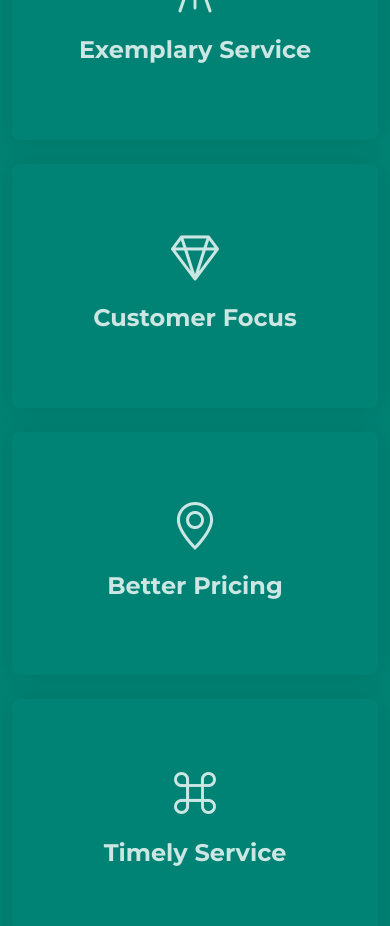
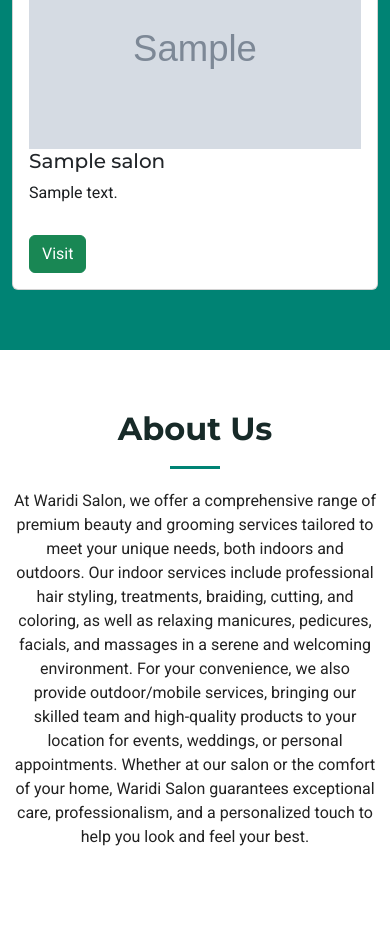
Before and after one commit to charitythedev/WaridiSalonServices, a Django app: page /application/index/ in a window 390 px wide. Shown: the part 845-1771 px from the top of the page. Run offline with Django 5.2, Linux system fonts and the light colour scheme; tables that the repository leaves empty hold one stand-in row (values such as "Sample post"); grey boxes marked "Sample" are stand-in pictures; some libraries are stand-ins or nearby versions.

Commit message:
Implement Home Page Salon Pages, From DB

```diff
--- a/application/admin.py
+++ b/application/admin.py
@@ -1,6 +1,6 @@
 from django.contrib import admin
 
-from application.models import Customer, Salonist, Pricing, Service, ContactRequest
+from application.models import Customer, Salonist, Pricing, Service, ContactRequest, Salon
 
 # Register your models here.
 
@@ -9,3 +9,4 @@ admin.site.register(Salonist)
 admin.site.register(Pricing)
 admin.site.register(Service)
 admin.site.register(ContactRequest)
+admin.site.register(Salon)
--- a/application/templates/index.html
+++ b/application/templates/index.html
@@ -41,7 +41,8 @@
     <div class="topbar d-flex align-items-center">
         <div class="container d-flex justify-content-center justify-content-md-between">
             <div class="contact-info d-flex align-items-center">
-                <i class="bi bi-envelope d-flex align-items-center"><a href="mailto:waridi@gmail.com">waridi@gmail.com</a></i>
+                <i class="bi bi-envelope d-flex align-items-center"><a
+                        href="mailto:waridi@gmail.com">waridi@gmail.com</a></i>
                 <i class="bi bi-phone d-flex align-items-center ms-4"><span><a href="tel:254712345678">+254712345678</a>
 </span></i>
             </div>
@@ -71,28 +72,6 @@
                     <li><a href="{% url 'services' %}">Services</a></li>
                     <li><a href="#pricing">Pricing</a></li>
 
-<!--                    <li><a href="#portfolio">Portfolio</a></li>-->
-<!--                    <li><a href="#team">Team</a></li>-->
-<!--                    <li><a href="blog.html">Blog</a></li>-->
-<!--                    <li class="dropdown"><a href="#"><span>Dropdown</span> -->
-<!--                        <i class="bi bi-chevron-down toggle-dropdown"></i></a>-->
-<!--                        <ul>-->
-<!--                            <li><a href="#">Dropdown 1</a></li>-->
-<!--                            <li class="dropdown"><a href="#"><span>Deep Dropdown</span> <i-->
-<!--                                    class="bi bi-chevron-down toggle-dropdown"></i></a>-->
-<!--                                <ul>-->
-<!--                                    <li><a href="#">Deep Dropdown 1</a></li>-->
-<!--                                    <li><a href="#">Deep Dropdown 2</a></li>-->
-<!--                                    <li><a href="#">Deep Dropdown 3</a></li>-->
-<!--                                    <li><a href="#">Deep Dropdown 4</a></li>-->
-<!--                                    <li><a href="#">Deep Dropdown 5</a></li>-->
-<!--                                </ul>-->
-<!--                            </li>-->
-<!--                            <li><a href="#">Dropdown 2</a></li>-->
-<!--                            <li><a href="#">Dropdown 3</a></li>-->
-<!--                            <li><a href="#">Dropdown 4</a></li>-->
-<!--                        </ul>-->
-<!--                    </li>-->
                     <li><a href="{% url 'contactus' %}">Contact</a></li>
                 </ul>
                 <i class="mobile-nav-toggle d-xl-none bi bi-list"></i>
@@ -121,7 +100,41 @@
                     </div>
                 </div>
                 <div class="col-lg-5 order-1 order-lg-2">
-                    <img src="{% static 'style/assets/img/hero-img.svg' %}" class="img-fluid" alt="">
+                    <div id="carouselExampleCaptions" class="carousel slide">
+                        <div class="carousel-indicators">
+                            <button type="button" data-bs-target="#carouselExampleCaptions" data-bs-slide-to="0"
+                                    class="active" aria-current="true" aria-label="Slide 1"></button>
+                            <button type="button" data-bs-target="#carouselExampleCaptions" data-bs-slide-to="1"
+                                    aria-label="Slide 2"></button>
+                            <button type="button" data-bs-target="#carouselExampleCaptions" data-bs-slide-to="2"
+                                    aria-label="Slide 3"></button>
+                        </div>
+                        <div class="carousel-inner">
+
+                            {% for salon in salons %}
+                            <div class="carousel-item active">
+                                <img style="height: 280px; width: 100%; border-radius: 10px;  object-fit: cover; opacity: 0.8;"
+                                     src="{{salon.image.url}}" class="d-block w-100" alt="{{salon.name}}">
+                                <div class="carousel-caption ">
+                                    <h5>{{salon.name}}</h5>
+                                    <p>{{salon.description}}</p>
+                                </div>
+                            </div>
+
+                            {% endfor %}
+                        </div>
+                        <button class="carousel-control-prev" type="button" data-bs-target="#carouselExampleCaptions"
+                                data-bs-slide="prev">
+                            <span class="carousel-control-prev-icon" aria-hidden="true"></span>
+                            <span class="visually-hidden">Previous</span>
+                        </button>
+                        <button class="carousel-control-next" type="button" data-bs-target="#carouselExampleCaptions"
+                                data-bs-slide="next">
+                            <span class="carousel-control-next-icon" aria-hidden="true"></span>
+                            <span class="visually-hidden">Next</span>
+                        </button>
+                    </div>
+                    <!--                    <img src="{% static 'style/assets/img/hero-img.svg' %}" class="img-fluid" alt="">-->
                 </div>
             </div>
         </div>
@@ -130,33 +143,47 @@
             <div class="container position-relative">
                 <div class="row gy-4 mt-5">
 
-                    <div class="col-xl-3 col-md-6">
-                        <div class="icon-box">
-                            <div class="icon"><i class="bi bi-easel"></i></div>
-                            <h4 class="title"><a href="" class="stretched-link">Exemplary Service</a></h4>
+                    {% for salon in salons %}
+                    <div class="col-md-4">
+                        <div class="card">
+                            <div class="card-body">
+                                <img src="{{salon.image.url}}" class="img-fluid" alt="{{ salon.name }}"
+                                     style="height: 200px; width: 100%;">
+
+
+                                <h5 class="card-title">{{salon.name}}</h5>
+                                 <p class="card-text" style="color: #1a1d20">{{salon.description}}</p>
+                                <a href="{% url 'contact' %}" class="btn btn-success center">Visit</a>
                             </div>
+                        </div>
+                        <!--                        <div class="icon-box">-->
+                        <!--                            <div class="icon"><i class="bi bi-easel"></i></div>-->
+                        <!--                            <h4 class="title"><a href="" class="stretched-link">Exemplary Service</a></h4>-->
+                        <!--                        </div>-->
                     </div><!--End Icon Box -->
 
-                    <div class="col-xl-3 col-md-6">
-                        <div class="icon-box">
-                            <div class="icon"><i class="bi bi-gem"></i></div>
-                            <h4 class="title"><a href="" class="stretched-link">Customer Focus</a></h4>
-                        </div>
-                    </div><!--End Icon Box -->
+                    {% endfor %}
 
-                    <div class="col-xl-3 col-md-6">
-                        <div class="icon-box">
-                            <div class="icon"><i class="bi bi-geo-alt"></i></div>
-                            <h4 class="title"><a href="" class="stretched-link">Better Pricing</a></h4>
-                        </div>
-                    </div><!--End Icon Box -->
+                    <!--                    <div class="col-xl-3 col-md-6">-->
+                    <!--                        <div class="icon-box">-->
+                    <!--                            <div class="icon"><i class="bi bi-gem"></i></div>-->
+                    <!--                            <h4 class="title"><a href="" class="stretched-link">Customer Focus</a></h4>-->
+                    <!--                        </div>-->
+                    <!--                    </div>&lt;!&ndash;End Icon Box &ndash;&gt;-->
 
-                    <div class="col-xl-3 col-md-6">
-                        <div class="icon-box">
-                            <div class="icon"><i class="bi bi-command"></i></div>
-                            <h4 class="title"><a href="" class="stretched-link">Timely Service</a></h4>
-                        </div>
-                    </div><!--End Icon Box -->
+                    <!--                    <div class="col-xl-3 col-md-6">-->
+                    <!--                        <div class="icon-box">-->
+                    <!--                            <div class="icon"><i class="bi bi-geo-alt"></i></div>-->
+                    <!--                            <h4 class="title"><a href="" class="stretched-link">Better Pricing</a></h4>-->
+                    <!--                        </div>-->
+                    <!--                    </div>&lt;!&ndash;End Icon Box &ndash;&gt;-->
+
+                    <!--                    <div class="col-xl-3 col-md-6">-->
+                    <!--                        <div class="icon-box">-->
+                    <!--                            <div class="icon"><i class="bi bi-command"></i></div>-->
+                    <!--                            <h4 class="title"><a href="" class="stretched-link">Timely Service</a></h4>-->
+                    <!--                        </div>-->
+                    <!--                    </div>&lt;!&ndash;End Icon Box &ndash;&gt;-->
 
                 </div>
             </div>
@@ -184,16 +211,17 @@
             <div class="row gy-4">
                 <div class="col-lg-6" data-aos="fade-up" data-aos-delay="100">
                     <h3></h3>
-                    <img src="https://www.shutterstock.com/image-photo/hairstylist-trimming-customer-39s-hair-600nw-2065702460.jpg" class="img-fluid rounded-4 mb-4" alt="">
+                    <img src="https://www.shutterstock.com/image-photo/hairstylist-trimming-customer-39s-hair-600nw-2065702460.jpg"
+                         class="img-fluid rounded-4 mb-4" alt="">
 
                 </div>
                 <div class="col-lg-6" data-aos="fade-up" data-aos-delay="250">
                     <div class="content ps-0 ps-lg-5">
 
 
-
                         <div class="position-relative mt-4">
-                            <img src="https://media.istockphoto.com/id/1321546822/photo/hair-stylist-in-brazil.jpg?s=612x612&w=0&k=20&c=BfSVBMziWbxxdr0R2jEXm6h1dtLqPwXvlUPPanPIGrQ=" class="img-fluid rounded-4" alt="">
+                            <img src="https://media.istockphoto.com/id/1321546822/photo/hair-stylist-in-brazil.jpg?s=612x612&w=0&k=20&c=BfSVBMziWbxxdr0R2jEXm6h1dtLqPwXvlUPPanPIGrQ="
+                                 class="img-fluid rounded-4" alt="">
                             <a href="https://www.youtube.com/watch?v=Y7f98aduVJ8"
                                class="glightbox pulsating-play-btn"></a>
                         </div>
@@ -339,7 +367,8 @@
                     <div class="text-center">
                         <a href="https://www.youtube.com/watch?v=Y7f98aduVJ8" class="glightbox play-btn"></a>
                         <h3>Call our Customer Representative</h3>
-                        <p>Our customer care assistants are available 24/7 and can be found at any location accross Kenya. Click the buttom below to speak to any of our available assistants in Reatime.</p>
+                        <p>Our customer care assistants are available 24/7 and can be found at any location accross
+                            Kenya. Click the buttom below to speak to any of our available assistants in Reatime.</p>
                         <a class="cta-btn" href="#">Call Customer Assistant</a>
                     </div>
                 </div>
@@ -503,7 +532,8 @@
 
                 <div class="col-xl-3 col-md-6 d-flex" data-aos="fade-up" data-aos-delay="100">
                     <div class="member">
-                        <img src="https://encrypted-tbn0.gstatic.com/images?q=tbn:ANd9GcQ8YEVVcNR1wJi6chUVsPIwnWS2Bsbni4oTpQ&s" class="img-fluid" alt="">
+                        <img src="https://encrypted-tbn0.gstatic.com/images?q=tbn:ANd9GcQ8YEVVcNR1wJi6chUVsPIwnWS2Bsbni4oTpQ&s"
+                             class="img-fluid" alt="">
                         <h4>Walter White</h4>
                         <span>Web Development</span>
                         <div class="social">
@@ -517,7 +547,8 @@
 
                 <div class="col-xl-3 col-md-6 d-flex" data-aos="fade-up" data-aos-delay="200">
                     <div class="member">
-                        <img src="https://images.seattletimes.com/wp-content/uploads/2022/01/01312022_stylist_162914.jpg?d=780x670" class="img-fluid" alt="">
+                        <img src="https://images.seattletimes.com/wp-content/uploads/2022/01/01312022_stylist_162914.jpg?d=780x670"
+                             class="img-fluid" alt="">
                         <h4>Sarah Jhinson</h4>
                         <span>Marketing</span>
                         <div class="social">
@@ -530,7 +561,8 @@
                 </div><!-- End Team Member -->
                 <div class="col-xl-3 col-md-6 d-flex" data-aos="fade-up" data-aos-delay="200">
                     <div class="member">
-                        <img src="https://st5.depositphotos.com/62628780/62388/i/450/depositphotos_623886736-stock-photo-brushes-makeup-black-woman-model.jpg" class="img-fluid" alt="">
+                        <img src="https://st5.depositphotos.com/62628780/62388/i/450/depositphotos_623886736-stock-photo-brushes-makeup-black-woman-model.jpg"
+                             class="img-fluid" alt="">
                         <h4>Sarah Keter</h4>
                         <span>Salonist</span>
                         <div class="social">
@@ -543,7 +575,8 @@
                 </div><!-- End Team Member -->
                 <div class="col-xl-3 col-md-6 d-flex" data-aos="fade-up" data-aos-delay="200">
                     <div class="member">
-                        <img src="https://media.istockphoto.com/id/464406020/photo/man-getting-his-hair-cut-at-barber-shop.jpg?s=612x612&w=0&k=20&c=WhVHbif5dDI0R8oFiBLMAK2nmhVIrO2HlCFPBYN-A-U=" class="img-fluid" alt="">
+                        <img src="https://media.istockphoto.com/id/464406020/photo/man-getting-his-hair-cut-at-barber-shop.jpg?s=612x612&w=0&k=20&c=WhVHbif5dDI0R8oFiBLMAK2nmhVIrO2HlCFPBYN-A-U="
+                             class="img-fluid" alt="">
                         <h4>Ben Salcie</h4>
                         <span>Salonist</span>
                         <div class="social">
@@ -556,7 +589,8 @@
                 </div><!-- End Team Member -->
                 <div class="col-xl-3 col-md-6 d-flex" data-aos="fade-up" data-aos-delay="200">
                     <div class="member">
-                        <img src="https://media.istockphoto.com/id/1444340541/photo/black-woman-afro-and-natural-beauty-lip-gloss-treatment-for-a-healthy-shiny-and-transparent.jpg?s=612x612&w=0&k=20&c=AczfwBXOpeDmCD-wN_d1aWBIVHKRe2xrgyHZu-Z8GEI=" class="img-fluid" alt="">
+                        <img src="https://media.istockphoto.com/id/1444340541/photo/black-woman-afro-and-natural-beauty-lip-gloss-treatment-for-a-healthy-shiny-and-transparent.jpg?s=612x612&w=0&k=20&c=AczfwBXOpeDmCD-wN_d1aWBIVHKRe2xrgyHZu-Z8GEI="
+                             class="img-fluid" alt="">
                         <h4>Mirriam Ndanu</h4>
                         <span>Salonist</span>
                         <div class="social">
@@ -569,7 +603,8 @@
                 </div><!-- End Team Member -->
                 <div class="col-xl-3 col-md-6 d-flex" data-aos="fade-up" data-aos-delay="200">
                     <div class="member">
-                        <img src="https://as2.ftcdn.net/v2/jpg/04/18/19/83/1000_F_418198387_9p41GVy5MB6Rt16BIuCcnRud9WKN7LO6.jpg" class="img-fluid" alt="">
+                        <img src="https://as2.ftcdn.net/v2/jpg/04/18/19/83/1000_F_418198387_9p41GVy5MB6Rt16BIuCcnRud9WKN7LO6.jpg"
+                             class="img-fluid" alt="">
                         <h4>Mike Sonko</h4>
                         <span>Cleaner</span>
                         <div class="social">
@@ -582,7 +617,8 @@
                 </div><!-- End Team Member -->
                 <div class="col-xl-3 col-md-6 d-flex" data-aos="fade-up" data-aos-delay="200">
                     <div class="member">
-                        <img src="https://encrypted-tbn0.gstatic.com/images?q=tbn:ANd9GcQpy7Dr3DMV4-GPzZhPyUODQT0TLDs5EDtn5w&s" class="img-fluid" alt="">
+                        <img src="https://encrypted-tbn0.gstatic.com/images?q=tbn:ANd9GcQpy7Dr3DMV4-GPzZhPyUODQT0TLDs5EDtn5w&s"
+                             class="img-fluid" alt="">
                         <h4>Kasongo Luta</h4>
                         <span>Massager</span>
                         <div class="social">
@@ -596,7 +632,8 @@
 
                 <div class="col-xl-3 col-md-6 d-flex" data-aos="fade-up" data-aos-delay="300">
                     <div class="member">
-                        <img src="https://thumbs.dreamstime.com/b/handsome-young-black-man-serious-expression-face-close-up-portrait-45080832.jpg" class="img-fluid" alt="">
+                        <img src="https://thumbs.dreamstime.com/b/handsome-young-black-man-serious-expression-face-close-up-portrait-45080832.jpg"
+                             class="img-fluid" alt="">
                         <h4>William Anderson</h4>
                         <span>Content</span>
                         <div class="social">
@@ -610,7 +647,8 @@
 
                 <div class="col-xl-3 col-md-6 d-flex" data-aos="fade-up" data-aos-delay="400">
                     <div class="member">
-                        <img src="https://media.istockphoto.com/id/1497806504/photo/hair-styling-in-beauty-salon-woman-does-her-hair-in-modern-beauty-salon-woman-stylist-dries.jpg?b=1&s=612x612&w=0&k=20&c=C3dJVYJDDYX5W1x9rei5Zzkd8uQ8-Q-6xUmWrhDoMW8=" class="img-fluid" alt="">
+                        <img src="https://media.istockphoto.com/id/1497806504/photo/hair-styling-in-beauty-salon-woman-does-her-hair-in-modern-beauty-salon-woman-stylist-dries.jpg?b=1&s=612x612&w=0&k=20&c=C3dJVYJDDYX5W1x9rei5Zzkd8uQ8-Q-6xUmWrhDoMW8="
+                             class="img-fluid" alt="">
                         <h4>Amanda Jepson</h4>
                         <span>Accountant</span>
                         <div class="social">
@@ -725,7 +763,8 @@
                             <h3><span class="num">1.</span> <span>Where do we find you?</span>
                             </h3>
                             <div class="faq-content">
-                                <p>You can find us in major cities in Kenya. Including Nairobi, Mombasa, Kisumu, Eldoret and Nakuru.</p>
+                                <p>You can find us in major cities in Kenya. Including Nairobi, Mombasa, Kisumu, Eldoret
+                                    and Nakuru.</p>
                             </div>
                             <i class="faq-toggle bi bi-chevron-right"></i>
                         </div><!-- End Faq item-->
@@ -734,7 +773,8 @@
                             <h3><span class="num">2.</span> <span>How can we reach you?</span>
                             </h3>
                             <div class="faq-content">
-                                <p>You can email us on waridi@gmail.com or Call us on 0712345678 or Call our toll free line at +28837678829292</p>
+                                <p>You can email us on waridi@gmail.com or Call us on 0712345678 or Call our toll free
+                                    line at +28837678829292</p>
                             </div>
                             <i class="faq-toggle bi bi-chevron-right"></i>
                         </div><!-- End Faq item-->
--- a/application/views.py
+++ b/application/views.py
@@ -1,12 +1,13 @@
 from django.shortcuts import render, redirect
 
 from application.forms import CustomerForm, ContactUsForm
-from application.models import Service
+from application.models import Service, Salon
 
 
 # Create your views here.
 def index(request):
-    return render(request, 'index.html')
+    salons = Salon.objects.all()
+    return render(request, 'index.html', {'salons': salons})
 
 # Contact page
 def contact(request):
```
Also changed, not shown: application/models.py (+7 -0 lines), application/migrations/0006_salon.py (added), media/images/buru.jpg (added), media/images/muthiga.jpg (added), media/images/westys.png (added). Lines whose indentation alone changed are shown as unchanged.
